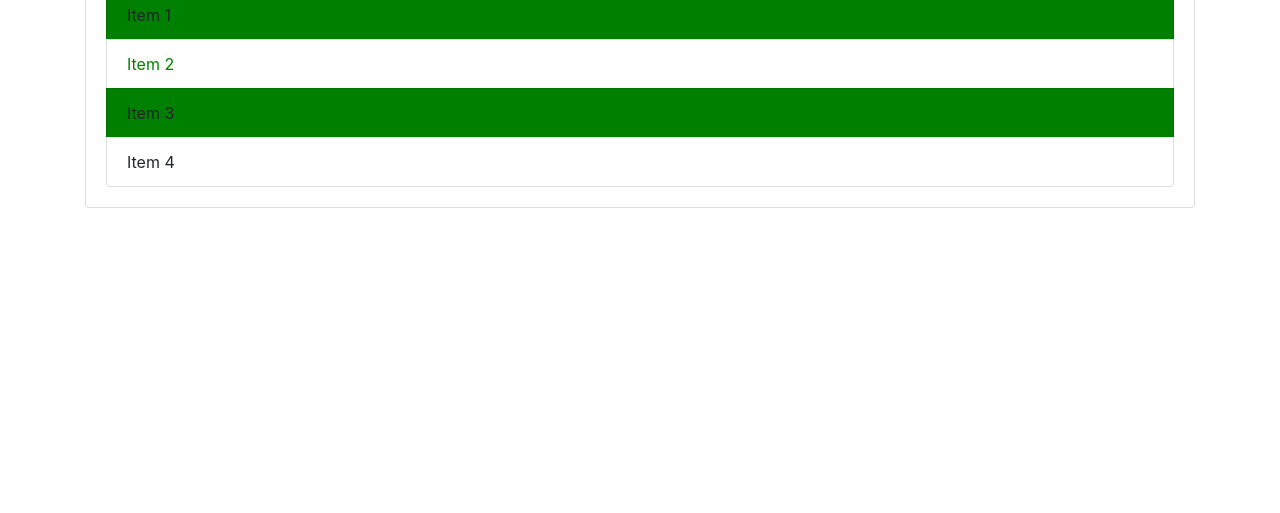
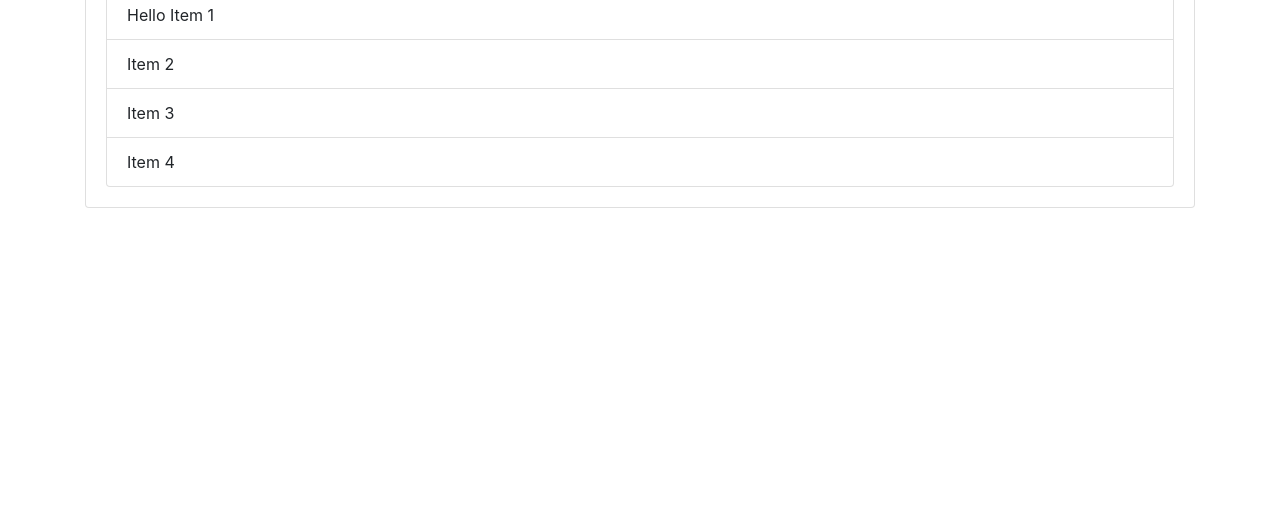
Before and after one commit to Manish-0003/sharpenercodes, a plain HTML site: page index.html in a window 1280 px wide. Shown: the part 287-800 px from the top of the page. Drawn offline with nearby package versions, Linux system fonts and the light colour scheme.

Commit message:
9th july task 7

```diff
--- a/index.html
+++ b/index.html
@@ -31,17 +31,13 @@
   </div>
 
   <script>
-    // Change font color to green for the second item using querySelectorAll //
-    var header = document.querySelectorAll('#items li:nth-child(2)');
-    header.forEach(function(item) {
-      item.style.color = 'green';
-    });
+    // Adding "Hello" before "Item Lister"
+    const headerTitle = document.getElementById('header-title');
+    headerTitle.textContent = 'Hello ' + headerTitle.textContent;
 
-    // Select all odd items and make their background green using querySelectorAll //
-    var header = document.querySelectorAll('#items li:nth-child(odd)');
-    header.forEach(function(item) {
-      item.style.backgroundColor = 'green';
-    });
+    // Adding "Hello" before "Item 1"
+    const item1 = document.getElementById('items').firstElementChild;
+    item1.textContent = 'Hello ' + item1.textContent;
   </script>
 </body>
 </html>
```
